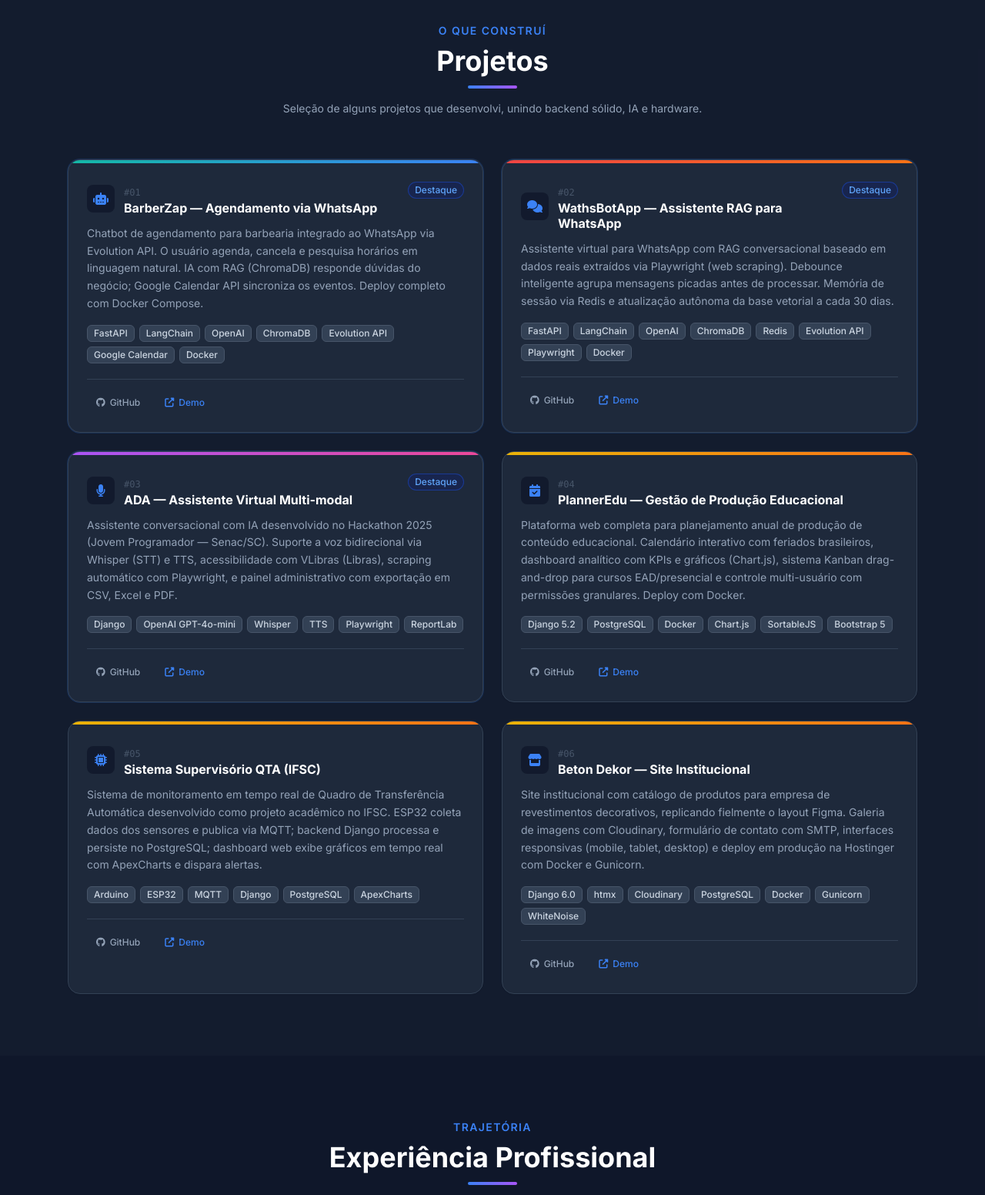
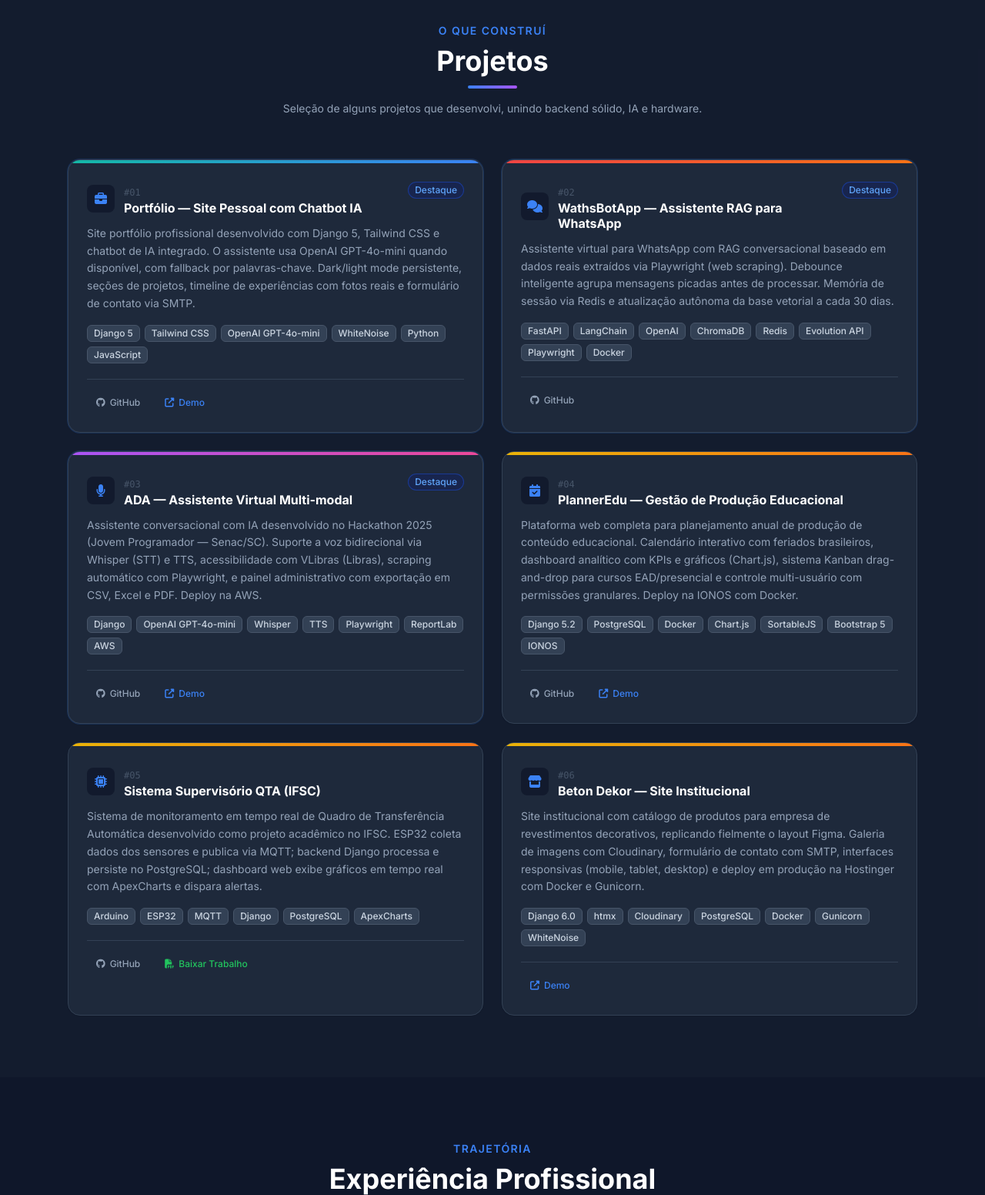
Before and after one commit to renatoteodoro/portfolio, a Django app: page / in a window 1280 px wide. Shown: the part 2985-4537 px from the top of the page at 77% size. Run offline with Django 5.2, Linux system fonts and the light colour scheme; some libraries are stand-ins or nearby versions.

Commit message:
Atualiza seção de projetos: portfólio no lugar do BarberZap, links GitHub, deploy info e PDF do supervisório
- Substitui card BarberZap pelo card Portfólio (este próprio site)
- Adiciona links GitHub reais para WathsBotApp, PlannerEdu, Supervisório QTA e Portfólio
- Remove botão GitHub do Beton Dekor (repositório privado) via renderização condicional
- Adiciona info de deploy: ADA na AWS, PlannerEdu na IONOS
- Adiciona botão "Baixar Trabalho" (PDF) no card do Supervisório QTA
- Atualiza knowledge base e fallback do chatbot

Co-Authored-By: Claude Sonnet 4.6 <noreply@anthropic.com>

```diff
--- a/core/templates/core/index.html
+++ b/core/templates/core/index.html
@@ -446,17 +446,28 @@
                     </div>
 
                     <!-- Botões -->
-                    <div class="flex items-center gap-2 pt-4 border-t dark:border-slate-700 border-gray-200">
+                    <div class="flex items-center gap-2 pt-4 border-t dark:border-slate-700 border-gray-200 flex-wrap">
+                        {% if projeto.github_url %}
                         <a href="{{ projeto.github_url }}" target="_blank" rel="noopener noreferrer"
                             class="flex items-center gap-1.5 dark:text-slate-400 text-gray-500 hover:text-white hover:bg-slate-700 dark:hover:text-white text-xs font-medium px-3 py-1.5 rounded-lg transition-all">
                             <i class="fab fa-github"></i>
                             GitHub
                         </a>
+                        {% endif %}
+                        {% if projeto.demo_url %}
                         <a href="{{ projeto.demo_url }}" target="_blank" rel="noopener noreferrer"
                             class="flex items-center gap-1.5 text-blue-500 hover:text-blue-400 dark:hover:bg-blue-950/50 hover:bg-blue-50 text-xs font-medium px-3 py-1.5 rounded-lg transition-all">
                             <i class="fas fa-external-link-alt text-xs"></i>
                             Demo
                         </a>
+                        {% endif %}
+                        {% if projeto.pdf_url %}
+                        <a href="{% static projeto.pdf_url %}" download
+                            class="flex items-center gap-1.5 text-green-500 hover:text-green-400 dark:hover:bg-green-950/50 hover:bg-green-50 text-xs font-medium px-3 py-1.5 rounded-lg transition-all">
+                            <i class="fas fa-file-pdf text-xs"></i>
+                            Baixar Trabalho
+                        </a>
+                        {% endif %}
                     </div>
                 </div>
             </div>
--- a/core/views.py
+++ b/core/views.py
@@ -44,10 +44,10 @@ EXPERIÊNCIAS:
 6. Dígitro Tecnologia (Nov/2005–Ago/2012): Técnico Eletrônica. Suporte engenharia, projetos energia solar.
 
 PROJETOS DE SOFTWARE:
-1. BarberZap: FastAPI, LangChain, OpenAI, ChromaDB, Evolution API, Google Calendar, Docker. Chatbot de agendamento para barbearia via WhatsApp — RAG, agendamento em linguagem natural, sincronização com Google Calendar, deploy Docker Compose.
+1. Portfólio: Django 5, Tailwind CSS, OpenAI GPT-4o-mini, WhiteNoise, Python, JavaScript. Site portfólio profissional com chatbot de IA integrado, dark/light mode, timeline de experiências com fotos reais e formulário de contato via SMTP.
 2. WathsBotApp: FastAPI, LangChain, OpenAI, ChromaDB, Redis, Evolution API, Playwright, Docker. Assistente RAG para WhatsApp com debounce inteligente, memória de sessão via Redis, scraping automático de base de conhecimento a cada 30 dias.
-3. ADA: Django, OpenAI GPT-4o-mini, Whisper (STT), TTS, Playwright, ReportLab. Assistente virtual multi-modal desenvolvido no Hackathon 2025 (Jovem Programador — Senac/SC). Voz bidirecional, acessibilidade com VLibras, painel admin com exportação CSV/Excel/PDF.
-4. PlannerEdu: Django 5.2, PostgreSQL, Docker, Chart.js, SortableJS, Bootstrap 5. Plataforma de gestão de produção educacional com calendário anual, dashboard analítico com KPIs, Kanban drag-and-drop e sistema multi-usuário com permissões.
+3. ADA: Django, OpenAI GPT-4o-mini, Whisper (STT), TTS, Playwright, ReportLab. Assistente virtual multi-modal desenvolvido no Hackathon 2025 (Jovem Programador — Senac/SC). Voz bidirecional, acessibilidade com VLibras, painel admin com exportação CSV/Excel/PDF. Deploy na AWS.
+4. PlannerEdu: Django 5.2, PostgreSQL, Docker, Chart.js, SortableJS, Bootstrap 5. Plataforma de gestão de produção educacional com calendário anual, dashboard analítico com KPIs, Kanban drag-and-drop e sistema multi-usuário com permissões. Deploy na IONOS.
 5. Sistema Supervisório QTA (IFSC): Arduino, ESP32, MQTT, Django, PostgreSQL, ApexCharts. Monitoramento em tempo real de Quadro de Transferência Automática — ESP32 coleta dados via sensores, publica via MQTT, backend Django persiste e exibe em dashboard com gráficos em tempo real.
 6. Beton Dekor: Django 6.0, htmx, Cloudinary, PostgreSQL, Docker, Gunicorn. Site institucional com catálogo de produtos para empresa de revestimentos decorativos, replicando layout Figma. Galeria com Cloudinary, formulário de contato SMTP, responsivo e deploy na Hostinger.
 
@@ -80,27 +80,26 @@ Hardware/IoT: Arduino (85%), ESP32 (80%), MQTT (75%), C/C++ (70%)
 PROJETOS = [
     {
         'id': 1,
-        'titulo': 'BarberZap — Agendamento via WhatsApp',
+        'titulo': 'Portfólio — Site Pessoal com Chatbot IA',
         'descricao': (
-            'Chatbot de agendamento para barbearia integrado ao WhatsApp via Evolution API. '
-            'O usuário agenda, cancela e pesquisa horários em linguagem natural. '
-            'IA com RAG (ChromaDB) responde dúvidas do negócio; Google Calendar API '
-            'sincroniza os eventos. Deploy completo com Docker Compose.'
+            'Site portfólio profissional desenvolvido com Django 5, Tailwind CSS e chatbot de IA '
+            'integrado. O assistente usa OpenAI GPT-4o-mini quando disponível, com fallback por '
+            'palavras-chave. Dark/light mode persistente, seções de projetos, timeline de '
+            'experiências com fotos reais e formulário de contato via SMTP.'
         ),
-        'stack': ['FastAPI', 'LangChain', 'OpenAI', 'ChromaDB', 'Evolution API', 'Google Calendar', 'Docker'],
+        'stack': ['Django 5', 'Tailwind CSS', 'OpenAI GPT-4o-mini', 'WhiteNoise', 'Python', 'JavaScript'],
         'stack_cores': {
-            'FastAPI': 'bg-teal-700',
-            'LangChain': 'bg-green-700',
-            'OpenAI': 'bg-slate-600',
-            'ChromaDB': 'bg-purple-700',
-            'Evolution API': 'bg-green-800',
-            'Google Calendar': 'bg-blue-700',
-            'Docker': 'bg-blue-800',
+            'Django 5': 'bg-green-700',
+            'Tailwind CSS': 'bg-teal-700',
+            'OpenAI GPT-4o-mini': 'bg-slate-600',
+            'WhiteNoise': 'bg-blue-800',
+            'Python': 'bg-blue-700',
+            'JavaScript': 'bg-yellow-700',
         },
-        'github_url': '#projetos',
-        'demo_url': '#projetos',
+        'github_url': 'https://github.com/renatoteodoro/portfolio',
+        'demo_url': '#hero',
         'destaque': True,
-        'icone': 'fa-robot',
+        'icone': 'fa-briefcase',
     },
     {
         'id': 2,
@@ -122,8 +121,8 @@ PROJETOS = [
             'Playwright': 'bg-indigo-700',
             'Docker': 'bg-blue-800',
         },
-        'github_url': '#projetos',
-        'demo_url': '#projetos',
+        'github_url': 'https://github.com/renatoteodoro/WathsBotApp',
+        'demo_url': '',
         'destaque': True,
         'icone': 'fa-comments',
     },
@@ -134,9 +133,9 @@ PROJETOS = [
             'Assistente conversacional com IA desenvolvido no Hackathon 2025 (Jovem Programador — Senac/SC). '
             'Suporte a voz bidirecional via Whisper (STT) e TTS, '
             'acessibilidade com VLibras (Libras), scraping automático com Playwright, '
-            'e painel administrativo com exportação em CSV, Excel e PDF.'
+            'e painel administrativo com exportação em CSV, Excel e PDF. Deploy na AWS.'
         ),
-        'stack': ['Django', 'OpenAI GPT-4o-mini', 'Whisper', 'TTS', 'Playwright', 'ReportLab'],
+        'stack': ['Django', 'OpenAI GPT-4o-mini', 'Whisper', 'TTS', 'Playwright', 'ReportLab', 'AWS'],
         'stack_cores': {
             'Django': 'bg-green-700',
             'OpenAI GPT-4o-mini': 'bg-slate-600',
@@ -144,6 +143,7 @@ PROJETOS = [
             'TTS': 'bg-yellow-700',
             'Playwright': 'bg-indigo-700',
             'ReportLab': 'bg-red-700',
+            'AWS': 'bg-amber-700',
         },
         'github_url': 'https://github.com/renatoteodoro/ADA',
         'demo_url': 'https://projetoada.duckdns.org/chat/',
@@ -157,9 +157,9 @@ PROJETOS = [
             'Plataforma web completa para planejamento anual de produção de conteúdo educacional. '
             'Calendário interativo com feriados brasileiros, dashboard analítico com KPIs e '
             'gráficos (Chart.js), sistema Kanban drag-and-drop para cursos EAD/presencial '
-            'e controle multi-usuário com permissões granulares. Deploy com Docker.'
+            'e controle multi-usuário com permissões granulares. Deploy na IONOS com Docker.'
         ),
-        'stack': ['Django 5.2', 'PostgreSQL', 'Docker', 'Chart.js', 'SortableJS', 'Bootstrap 5'],
+        'stack': ['Django 5.2', 'PostgreSQL', 'Docker', 'Chart.js', 'SortableJS', 'Bootstrap 5', 'IONOS'],
         'stack_cores': {
             'Django 5.2': 'bg-green-700',
             'PostgreSQL': 'bg-blue-800',
@@ -167,8 +167,9 @@ PROJETOS = [
             'Chart.js': 'bg-pink-700',
             'SortableJS': 'bg-yellow-700',
             'Bootstrap 5': 'bg-purple-700',
+            'IONOS': 'bg-red-700',
         },
-        'github_url': '#projetos',
+        'github_url': 'https://github.com/renatoteodoro/planner_edu',
         'demo_url': 'https://planejamentoconteudo.website/admin/login/?next=/',
         'destaque': False,
         'icone': 'fa-calendar-check',
@@ -191,8 +192,9 @@ PROJETOS = [
             'PostgreSQL': 'bg-blue-800',
             'ApexCharts': 'bg-orange-700',
         },
-        'github_url': '#projetos',
-        'demo_url': '#projetos',
+        'github_url': 'https://github.com/renatoteodoro/SUPERVISORIO',
+        'demo_url': '',
+        'pdf_url': 'core/files/trabalho-supervisorio.pdf',
         'destaque': False,
         'icone': 'fa-microchip',
     },
@@ -215,7 +217,7 @@ PROJETOS = [
             'Gunicorn': 'bg-green-800',
             'WhiteNoise': 'bg-slate-600',
         },
-        'github_url': '#projetos',
+        'github_url': '',
         'demo_url': 'https://www.betondekor.com.br/',
         'destaque': False,
         'icone': 'fa-store',
@@ -556,12 +558,12 @@ def _keyword_response(message: str) -> str:
 
     if any(w in msg for w in ['projeto', 'projetos', 'software', 'sistema']):
         return (
-            'Renato desenvolveu 4 projetos principais: '
-            '(1) BarberZap — chatbot de agendamento para WhatsApp com RAG, Google Calendar e Docker; '
+            'Renato desenvolveu 6 projetos principais: '
+            '(1) Portfólio — site pessoal com chatbot de IA, dark/light mode e timeline de experiências (Django 5, Tailwind CSS); '
             '(2) WathsBotApp — assistente RAG para WhatsApp com Redis, Playwright e auto-atualização da base; '
             '(3) ADA — assistente multi-modal com voz (Whisper/TTS), acessibilidade e painel admin, '
-            'desenvolvido no Hackathon 2025 (Senac/SC); '
-            '(4) PlannerEdu — plataforma Django de gestão educacional com Kanban, dashboard analítico e Docker; '
+            'desenvolvido no Hackathon 2025 (Senac/SC), deploy na AWS; '
+            '(4) PlannerEdu — plataforma Django de gestão educacional com Kanban, dashboard analítico, deploy na IONOS; '
             '(5) Sistema Supervisório QTA (IFSC) — monitoramento IoT em tempo real com ESP32/MQTT/Django; '
             '(6) Beton Dekor — site institucional com catálogo Cloudinary e deploy na Hostinger com Django 6.'
         )
```
Also changed, not shown: 1 other file.
